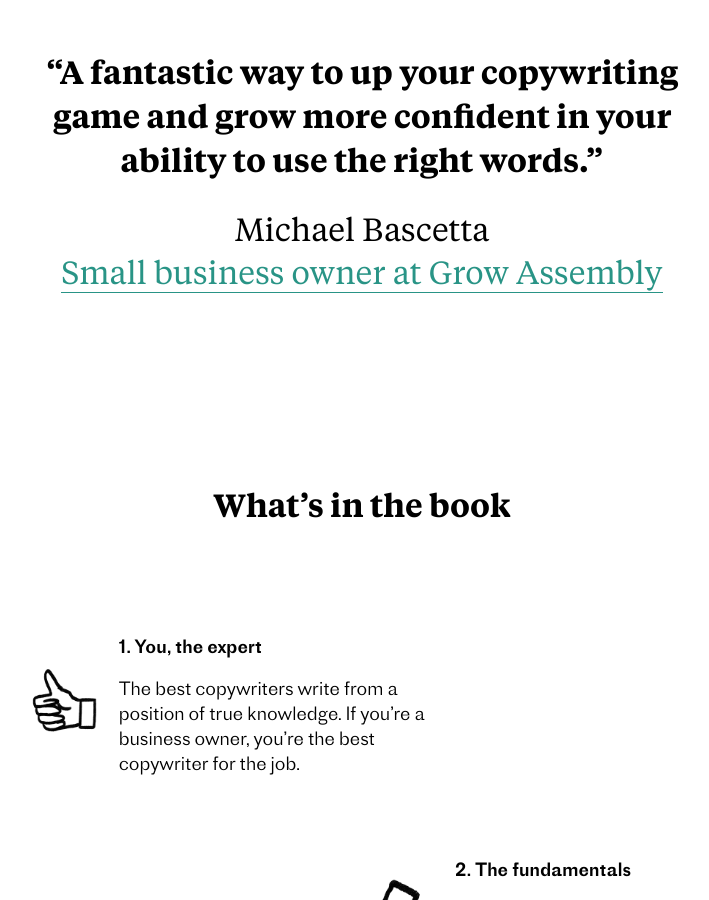
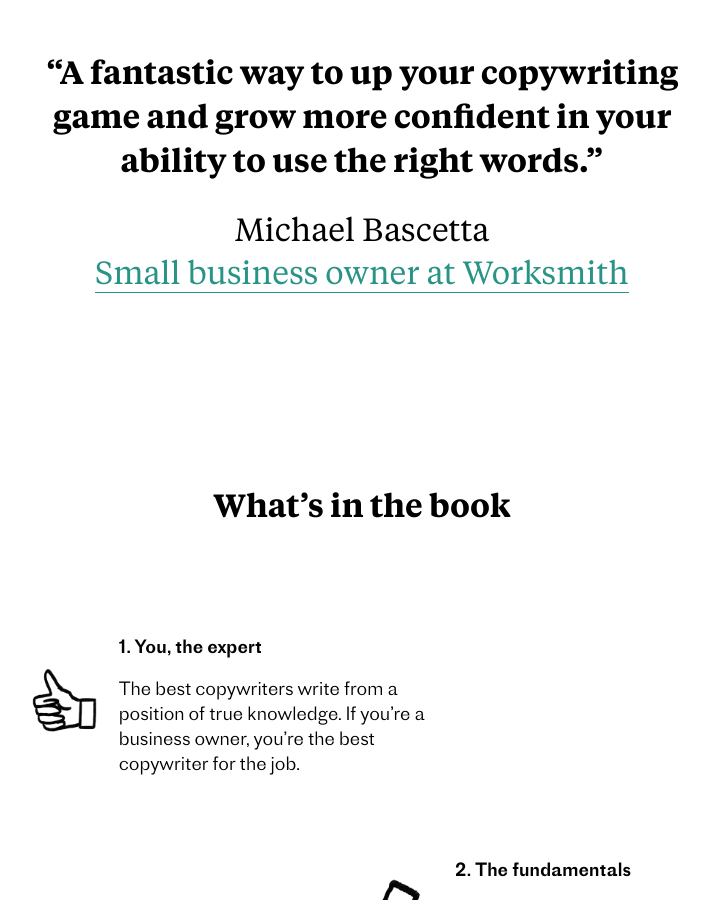
Before and after one commit to copywrongtocopywriter/copywrongtocopywriter.github.io, a Jekyll site: the page built from index.markdown, in a window 1280 px wide and 900 px high, scrolled down 1925 px. Shown: the whole window, without its empty margins (278-987 px from the left). Built offline with Jekyll 4.4.1, drawn with Linux system fonts in a browser that asks for light colours; comment, search, counter and statistics services are not loaded.

Commit message:
Updated Index

```diff
--- a/index.markdown
+++ b/index.markdown
@@ -19,8 +19,8 @@ Column Three Text: |-
 Quote One Text: A fantastic way to up your copywriting game and grow more confident
   in your ability to use the right words.
 Quote One Author: Michael Bascetta
-Quote One Link: Small business owner at Grow Assembly
-Quote One Link URL: https://www.growassembly.com.au/
+Quote One Link: Small business owner at Worksmith
+Quote One Link URL: https://www.worksmith.io/
 List Title: What’s in the book
 List Item One Text: |-
   #### 1. You, the expert
```
